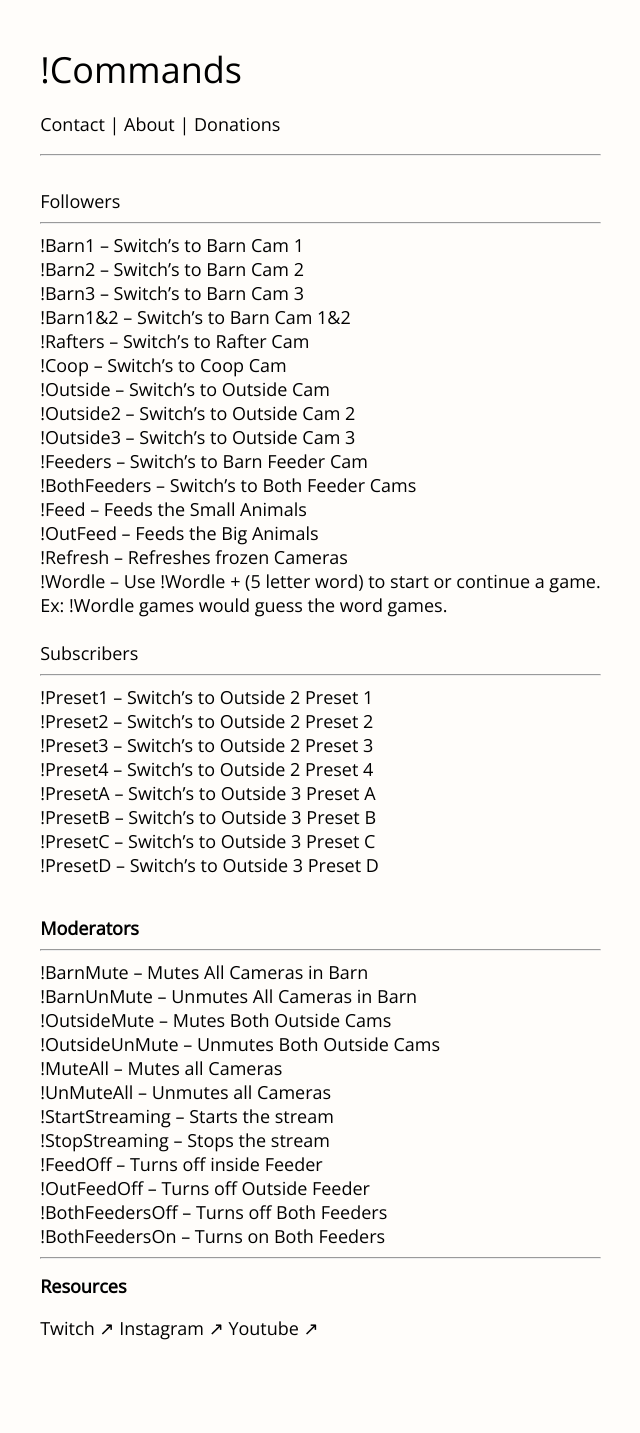
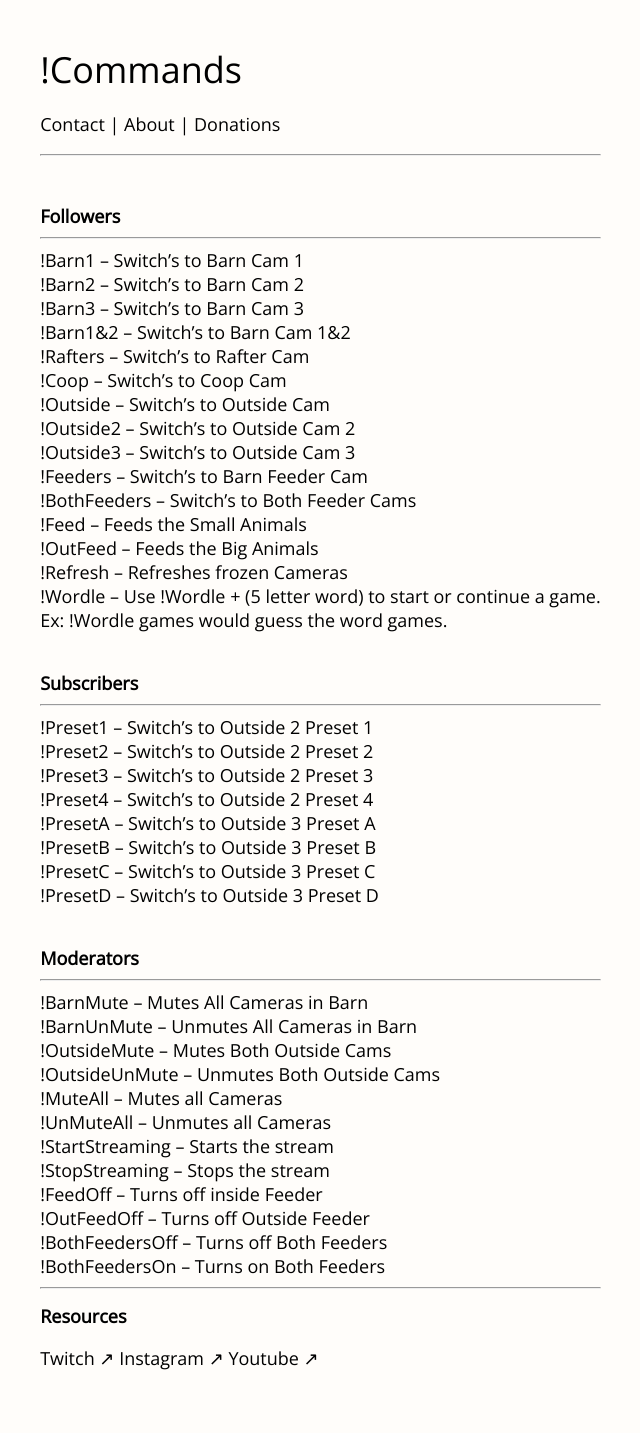
Before and after one commit to MNFarmHub/mnfarmhub.github.io, a Jekyll site: the page built from commands.html, in a window 1280 px wide. Shown: the whole page, without its empty margins (11-651 px from the left). Built offline with Jekyll 4.4.1, drawn with Linux system fonts in a browser that asks for light colours; before the commit the page ends 1403 px from its top, so only the background shows below that.

```diff
--- a/commands.html
+++ b/commands.html
@@ -17,7 +17,7 @@ title: "!Commands"
 <hr>
 <br>
 <code>
-Followers<br>
+  <h2>Followers</h2>
 <hr>
 !Barn1 – Switch’s to Barn Cam 1<br>
 !Barn2 – Switch’s to Barn Cam 2<br>
@@ -36,7 +36,7 @@ Followers<br>
 !Wordle – Use !Wordle + (5 letter word) to start or continue a game.<br>
 Ex: !Wordle games would guess the word games.<br>
 <br>
-Subscribers
+  <h2>Subscribers</h2>
 <hr>
 !Preset1 – Switch’s to Outside 2 Preset 1<br>
 !Preset2 – Switch’s to Outside 2 Preset 2<br>
@@ -47,7 +47,7 @@ Subscribers
 !PresetC – Switch’s to Outside 3 Preset C<br>
 !PresetD – Switch’s to Outside 3 Preset D<br>
 <br>
-<h2>Moderators</h2>
+  <h2>Moderators</h2>
 <hr>
 !BarnMute – Mutes All Cameras in Barn<br>
 !BarnUnMute – Unmutes All Cameras in Barn<br>
```
